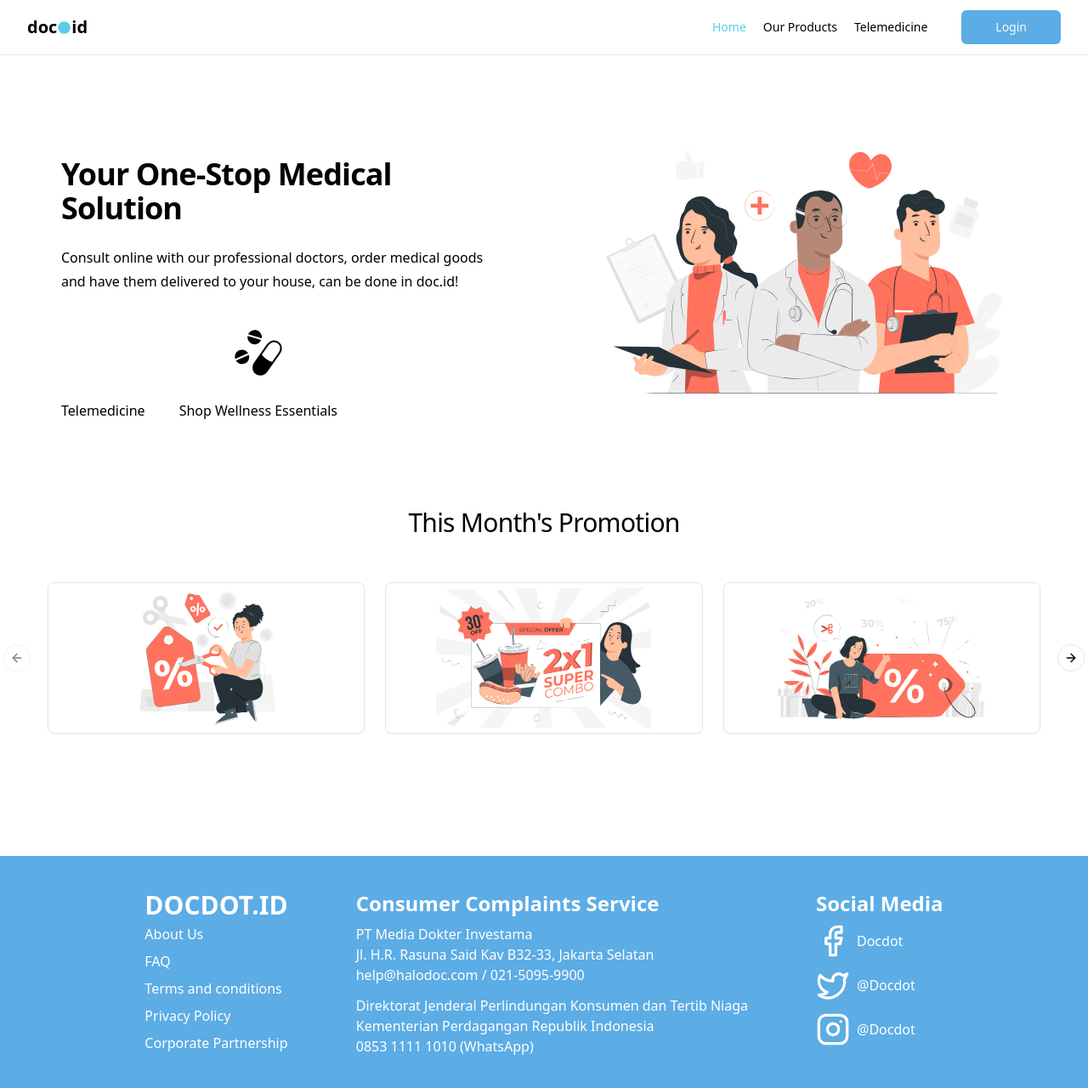
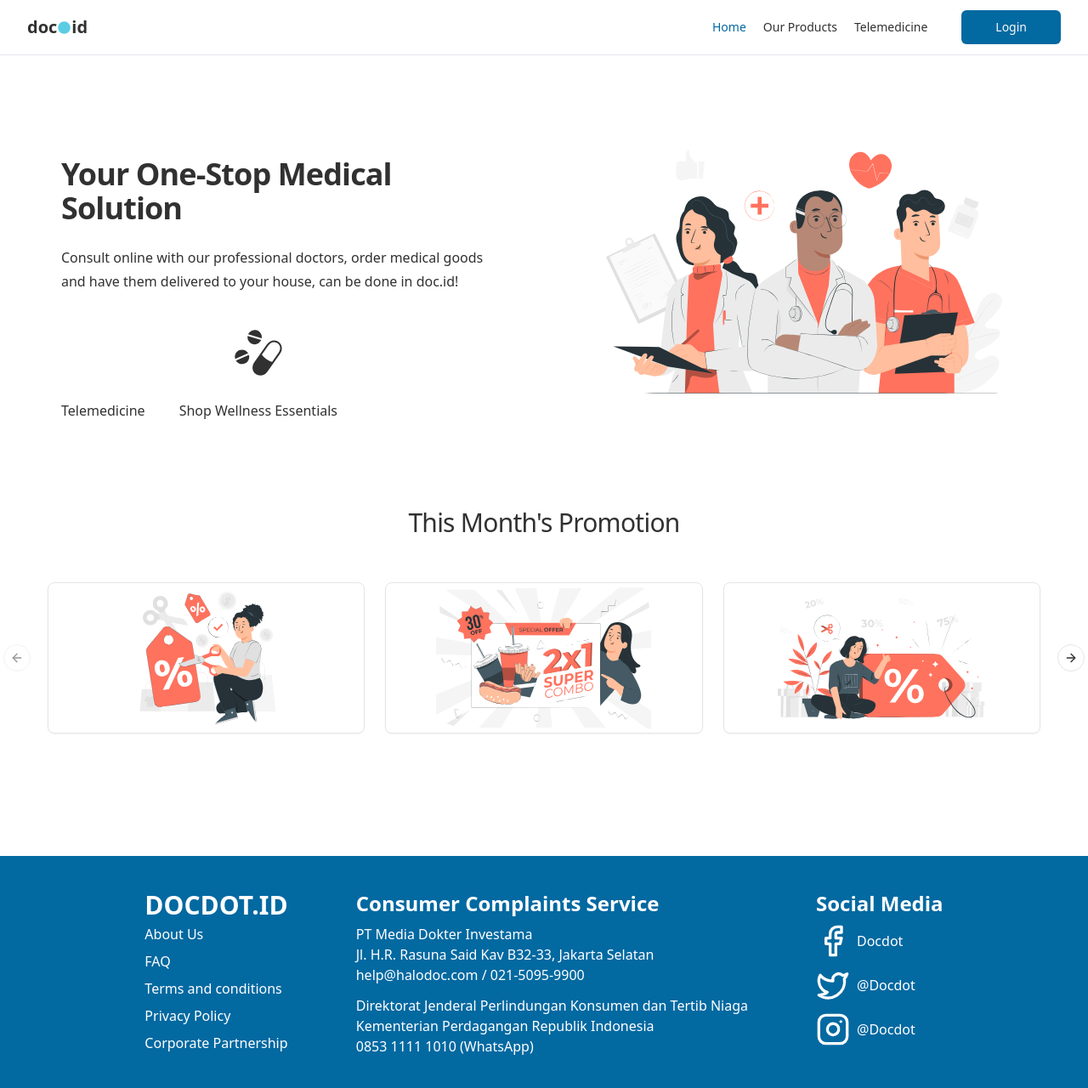
Before and after one commit to nisrinous/docdotid, a Next.js app: page / in a window 1280 px wide. Shown: the top 1280 px of the page at 85% size. Built offline with nearby package versions, Linux system fonts and the light colour scheme; some icons are missing.

Commit message:
fix: primary color

```diff
--- a/src/components/footer/index.tsx
+++ b/src/components/footer/index.tsx
@@ -64,7 +64,7 @@ function InstagramIcon(
 }
 const Footer = () => {
   return (
-    <div className="bg-[#5CACE5] flex sm:flex-row justify-center text-white flex-col">
+    <div className="bg-sky-700 flex sm:flex-row justify-center text-white flex-col">
       <div className="flex flex-col m-3 sm:m-10">
         <p className="pb-1 font-black text-3xl">DOCDOT.ID</p>
         <ul>
--- a/src/components/menu/index.tsx
+++ b/src/components/menu/index.tsx
@@ -45,14 +45,14 @@ const Menu = () => {
         <ul className="flex flex-row gap-5 ">
           <li
             className={`text-sm font-normal ${
-              isActive("/") ? "text-[#5CCCE5]" : "hover:text-[#5CACE5]"
+              isActive("/") ? "text-sky-700" : "hover:text-[#5CACE5]"
             }`}
           >
             <Link href="/">Home</Link>
           </li>
           <li
             className={`text-sm font-normal ${
-              isActive("/products") ? "text-[#5CCCE5]" : "hover:text-[#5CACE5]"
+              isActive("/products") ? "text-sky-700" : "hover:text-[#5CACE5]"
             }`}
           >
             <Link href="/products">Our Products</Link>
@@ -60,7 +60,7 @@ const Menu = () => {
           <li
             className={`text-sm font-normal ${
               isActive("/telemedicines")
-                ? "text-[#5CCCE5]"
+                ? "text-sky-700"
                 : "hover:text-[#5CACE5]"
             }`}
           >
--- a/src/components/ui/button.tsx
+++ b/src/components/ui/button.tsx
@@ -10,7 +10,7 @@ const buttonVariants = cva(
     variants: {
       variant: {
         default:
-          "bg-[#5CACE5] text-neutral-50 hover:bg-[#5CACE5]/80 dark:bg-neutral-50 dark:text-neutral-900 dark:hover:bg-white",
+          "bg-sky-700 text-neutral-50 hover:bg-sky-700/80 dark:bg-neutral-50 dark:text-neutral-900 dark:hover:bg-white",
         destructive:
           "bg-red-500 text-neutral-50 hover:bg-red-500/90 dark:bg-red-900 dark:text-neutral-50 dark:hover:bg-red-900/90",
         outline:
--- a/src/styles/globals.css
+++ b/src/styles/globals.css
@@ -17,7 +17,7 @@
 }
 
 body {
-  color: rgb(var(--foreground-rgb));
+  color: #313131;
   background: linear-gradient(
       to bottom,
       transparent,
```
